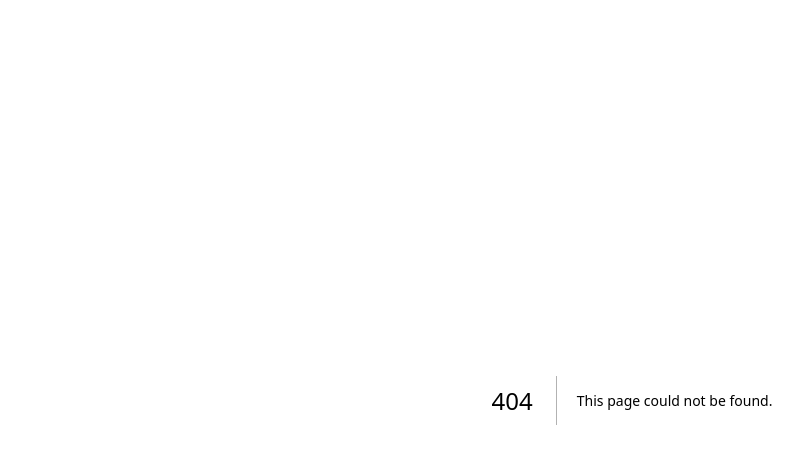
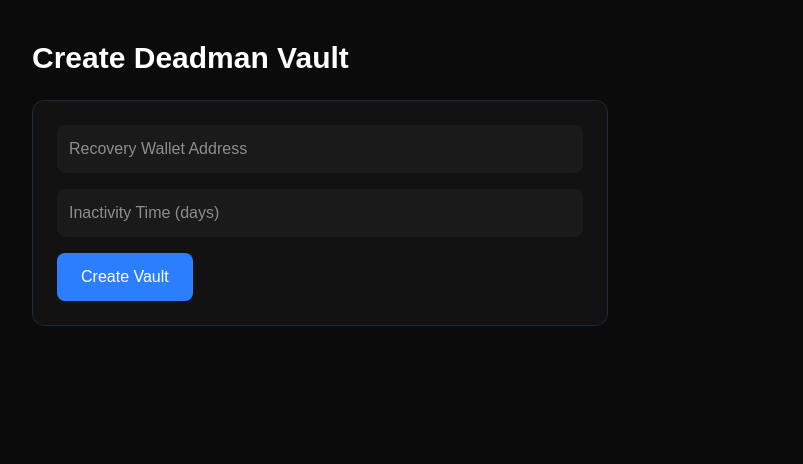
Before and after one commit to Pawan4291/arcdeadman, a Next.js app: page /create-vault in a window 1280 px wide. Before the commit this address had no page. Shown: the top 464 px of the page, without its empty margins (8-811 px from the left). Built offline with nearby package versions, Linux system fonts and the light colour scheme.

Commit message:
Added dashboard and vault pages

```diff
--- /dev/null
+++ b/app/create-vault/page.tsx
@@ -0,0 +1,29 @@
+export default function CreateVault() {
+  return (
+    <main className="min-h-screen bg-[#0B0B0B] text-white p-10">
+
+      <h1 className="text-3xl font-bold mb-6">
+        Create Deadman Vault
+      </h1>
+
+      <div className="bg-[#121212] border border-gray-800 rounded-xl p-6 max-w-xl space-y-4">
+
+        <input
+          className="w-full p-3 bg-[#1a1a1a] rounded-lg"
+          placeholder="Recovery Wallet Address"
+        />
+
+        <input
+          className="w-full p-3 bg-[#1a1a1a] rounded-lg"
+          placeholder="Inactivity Time (days)"
+        />
+
+        <button className="bg-blue-500 hover:bg-blue-600 px-6 py-3 rounded-lg">
+          Create Vault
+        </button>
+
+      </div>
+
+    </main>
+  )
+}
--- /dev/null
+++ b/app/dashboard/page.tsx
@@ -0,0 +1,21 @@
+export default function Dashboard() {
+  return (
+    <main className="min-h-screen bg-[#0B0B0B] text-white p-10">
+
+      <h1 className="text-3xl font-bold mb-6">
+        ArcDeadman Dashboard
+      </h1>
+
+      <div className="bg-[#121212] border border-gray-800 rounded-xl p-6 max-w-xl">
+
+        <h2 className="text-xl mb-3">Vault Status</h2>
+
+        <p className="text-gray-400">
+          No vault created yet.
+        </p>
+
+      </div>
+
+    </main>
+  )
+}
--- a/app/page.tsx
+++ b/app/page.tsx
@@ -24,9 +24,11 @@ export default function Home() {
 
       <div className="flex gap-6">
 
-        <button className="bg-blue-500 hover:bg-blue-600 px-6 py-3 rounded-xl font-semibold">
-          Create Vault
-        </button>
+        <a href="/create-vault">
+  <button className="bg-blue-500 hover:bg-blue-600 px-6 py-3 rounded-xl font-semibold">
+    Create Vault
+  </button>
+</a>
 
         <button className="border border-gray-700 px-6 py-3 rounded-xl">
           Learn More
```
